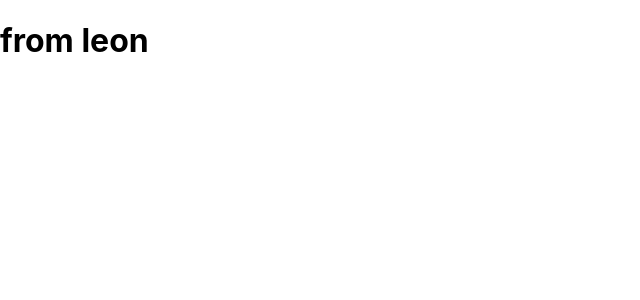
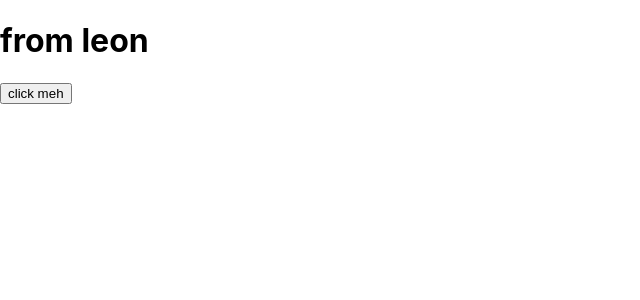
Before and after one commit to Fluffy-Lion/g-flow, a React (Create React App) app: page / in a window 1280 px wide. Shown: the top 300 px of the page, without its empty margins (0-640 px from the left). Built offline with nearby package versions, Linux system fonts and the light colour scheme.

Commit message:
button added

```diff
--- a/src/App.js
+++ b/src/App.js
@@ -5,6 +5,9 @@ const App = () => {
   return (
     <div>
       <h1>from leon</h1>
+      <div>
+        <button>click meh</button>
+      </div>
     </div>
   )
 }
```
